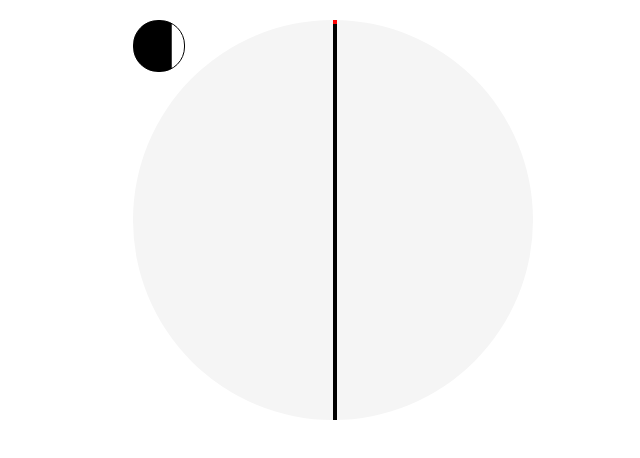
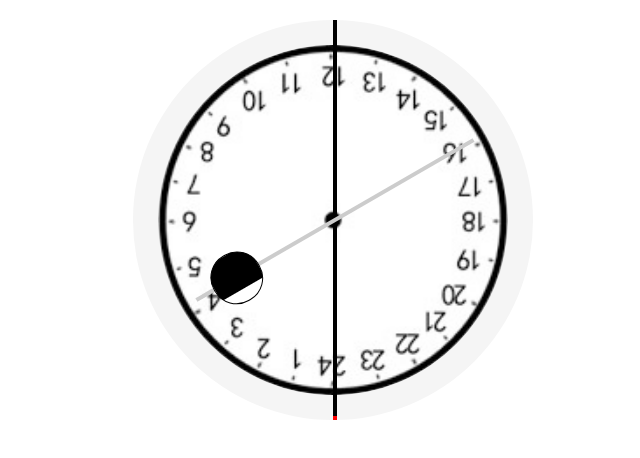
Before and after one commit to piperlorraine/clock, a plain HTML site: page index.html in a window 1280 px wide. Shown: the whole page, without its empty margins (307-947 px from the left). Drawn offline with nearby package versions, Linux system fonts and the light colour scheme.

Commit message:
starting on moon positioning

```diff
--- /dev/null
+++ b/clock.css
@@ -0,0 +1,60 @@
+.clock {
+	position:relative;
+	width:400px;
+	height:400px;
+	margin:20px auto;
+	background-color:#f5f5f5;
+	border-radius:200px;
+}
+
+.clock__face {
+	width:350px;
+	height:350px;
+	left:25px;
+	top:25px;
+	position:relative;
+	border-radius:175px;
+	overflow:hidden;
+	background:transparent url(images/24-hours.jpg) no-repeat 0 0 / 100% 100%;
+}
+
+.clock__pointer {
+	position:absolute;
+	left:50%;
+	top:0;
+    transform: translateX(-50%);
+    -webkit-transform: translateX(-50%);
+    -ms-transform: translateX(-50%);
+    -o-transform: translateX(-50%);
+    -moz-transform: translateX(-50%);
+	height:100%;
+	width:4px;
+	background-color:#000;
+	transition: transform .3s;
+}
+
+.clock__pointer--moon {
+	height:80%;
+	top:10%;
+	background-color:#ccc;
+}
+
+.clock__sun {
+	position:absolute;
+	width:4px;
+	height:4px;
+	background-color:#f00;
+	bottom:0;
+	left:0;
+}
+
+.clock__moon {
+	position:absolute;
+	bottom:20px;
+	left:-23px;
+	width:50px;
+	height:50px;
+	border-radius:25px;
+	border:1px solid #000;
+	background:url(images/moon.png) no-repeat;
+}
--- a/clock.js
+++ b/clock.js
@@ -3,13 +3,13 @@ var clock = {
 	}
 }
 
+/* to do: smooth transition by moving 1 degree every 4 minutes */
 var pointer = {
 	// moves at 15 degrees per hour for 24 hours
-
 	increment: 15,
 	rotated: 0,
 	speed: .3,
-	$el: $('.clock__pointer'),
+	$el: $('.clock__pointer--sun'),
 	move: function() {
 		var self = this;
 
@@ -29,11 +29,15 @@ var pointer = {
 
 		setTimeout( function(){ self.move() }, 60*60*1000);
 	},
-	init: function(hour) {
+	init: function(time) {
 		var self = this;
-		this.rotated = hour;
+		this.rotated = time.getHours() * this.increment;
 		this.$el.css('transform','rotate('+this.rotated+'deg)');
-		setTimeout( function(){ self.move() }, 60*60*1000);
+
+		var millisecondsLeft = (time.getMinutes() * 60 + time.getSeconds()) * 1000 + time.getMilliseconds();
+		millisecondsLeft = 60*60*1000 - millisecondsLeft;
+
+		setTimeout( function(){ self.move() }, millisecondsLeft);
 	}
 };
 
@@ -41,13 +45,136 @@ var sun = {
 };
 
 var moon = {
+	$mainEl: $('.clock__pointer--moon'),
 	$el: $('.clock__moon'),
-	position: function() {},
-	setPhase: function() {
-		var now = new Date();
-		var year = now.getFullYear();
+	getSumR: function(d,m,m2,f,e) {
+		var nums = [
+			Math.cos(m2) * e * -20905355,
+			Math.cos(2 * d - m2) * e * -3699111,
+			Math.cos(2 * d) * e * -2955968,
+			Math.cos(2 * m2) * e * -569925,
+			Math.cos(m) * e * 48888,
+			Math.cos(2 * f) * e * -3149,
+			Math.cos(2 * d - 2 * m2) * e * 246158,
+			Math.cos(2 * d - m - m2) * e * -152138,
+			Math.cos(2 * d + m) * e * -170733,
+			Math.cos(2 * d - m) * e * -204586,
+			Math.cos(m - m2) * e * -129620,
+			Math.cos(d) * e * 108743,
+			Math.cos(m + m2) * e * 104755,
+			Math.cos(2 * d - 2 * f) * e * 10321,
+			//Math.cos(m2 + 2 * f) * e,
+			Math.cos(m2 - 2 * f) * e * 79661,
+			Math.cos(4 * d - m2) * e * -34782,
+			Math.cos(3 * m2) * e * -23210,
+			Math.cos(4 * d - 2 * m2) * e * -21636,
+			Math.cos(2 * d + m - m2) * e * 24208,
+			Math.cos(2 * d + m) * e * 30824,
+			Math.cos(d - m2) * e * -8379,
+			Math.cos(d + m) * e * -16675,
+			Math.cos(2 * d - m + m2) * e * -12831,
+			Math.cos(2 * d + 2 * m2) * e * -10445,
+			Math.cos(4 * d) * e * -11650,
+			Math.cos(2 * d - 3 * m2) * e * 14403,
+			Math.cos(m - 2 * m2) * e * -7003,
+			//Math.cos(2 * d - m2 + 2 * f) * e,
+			Math.cos(2 * d - m - 2 * m2) * e * 10056,
+			Math.cos(d + m2) * e * 6322,
+			Math.cos(2 * d - 2 * m) * e * -9884,
+			Math.cos(m + 2 * m2) * e * 5751,
+			//Math.cos(2 * m) * e,
+			Math.cos(2 * d - 2 * m - m2) * e * -4950,
+			Math.cos(2 * d + m2 - 2 * f) * e * 4130,
+			//Math.cos(2 * d + 2 * f) * e,
+			Math.cos(4 * d - m - m2) * e * -3958,
+			//Math.cos(2 * m2 + 2 * f) * e,
+			Math.cos(3 * d - m2) * e * 3258,
+			Math.cos(2 * d + m + m2) * e * 2616,
+			Math.cos(4 * d - m - 2 * m2) * e * -1897,
+			Math.cos(2 * m - m2) * e * -2117,
+			Math.cos(2 * d + 2 * m - m2) * e * 2354,
+			//Math.cos(2 * d + m - 2 * m2) * e,
+			//Math.cos(2 * d - m - 2 * f) * e,
+			Math.cos(4 * d + m2) * e * -1423,
+			Math.cos(4 * m2) * e * -1117,
+			Math.cos(4 * d - m) * e * -1571,
+			Math.cos(d - 2 * m2) * e * -1739,
+			//Math.cos(2 * d + m - 2 * f) * e,
+			Math.cos(2 * m - 2 * f) * e * -4421,
+			//Math.cos(d + m + m2) * e,
+			//Math.cos(3 * d - 2 * m2) * e,
+			//Math.cos(4 * d - 3 * m2) * e,
+			//Math.cos(2 * d - m + 2 * m2) * e,
+			Math.cos(2 * m + m2) * e * 1165,
+			//Math.cos(d + m - m2) * e,
+			//Math.cos(2 * d + 3 * m2) * e,
+			Math.cos(2 * d - m2 - 2 * f) * e * 8752
+		];
+		return nums.reduce(add, 0);
+	},
+	reduceDegree: function(num) {
+		return num - 360 * Math.floor(num / 360);
+	},
+	setPosition: function(time) {
+		var year = time.getUTCFullYear();
+		var month = time.getUTCMonth() + 1;
+		var day = time.getUTCDate() + ((time.getUTCHours()+1) * 60 + time.getUTCMinutes() + 1) / 1440;
+		var a = Math.floor(year/100);
+		var b = 2 - a + Math.floor(a / 4);
+
+		if(month <= 2) {
+			year--;
+			month += 12;
+		}
+		var jde = Math.floor(365.25 * (year + 4716)) + Math.floor(30.6001 * ( month + 1)) + day + b - 1524.5;
+		console.log("jde: "+jde);
+
+		var t = (jde - 2451545) / 36525;
+		var d = 297.8501921 + 445267.1114034 * t
+				- .0018819 * Math.pow(t,2)
+				+ Math.pow(t,3) / 545868
+				- Math.pow(t,4) / 113065000;
+		var m = 357.5291092 + 35999.0502909 * t
+				- .0001536 * Math.pow(t,2)
+				+ Math.pow(t,3) / 24490000;
+		var m2 = 134.9633964 + 477198.8675055 * t
+				+ .0087414 * Math.pow(t,2)
+				+ Math.pow(t,3) / 69699
+				- Math.pow(t,4) / 14712000;
+		var f = 93.2720950 + 483202.0175233 * t
+				- .0036539 * Math.pow(t,2)
+				- Math.pow(t,3) / 3526000
+				+ Math.pow(t,4) / 863310000;
+		var e = 1 - .002516 * t - .0000074 * Math.pow(t,2);
+
+		d = this.reduceDegree(d);
+		m = this.reduceDegree(m);
+		m2 = this.reduceDegree(m2);
+		f = this.reduceDegree(f);
+
+		console.log("t: "+t);
+		console.log("d: "+d);
+		console.log("m: "+m);
+		console.log("m2: "+m2);
+		console.log("f: "+f);
+		console.log("e: "+e);
+
+		var sumR = this.getSumR(d,m,m2,f,e);
+		var delta = 385000.56 + sumR/1000;
+		var deg = Math.cos(6378.14 / delta);
+		console.log("deg1: "+deg);
+		deg = Math.round((deg % 1) * 60);
+		console.log("deg2: "+deg);
+		this.$mainEl.css('transform','rotate('+deg+'deg)');
+
+		console.log("sumR: "+sumR);
+		console.log("delta: "+delta);
+		console.log("deg: "+deg);
+	},
+	setPhase: function(time) {
+		var year = time.getFullYear();
 		var start = new Date(year, 0, 0);
-		var diff = now - start;
+		var diff = time - start;
 		var oneDay = 1000 * 60 * 60 * 24;
 		var day = Math.round(diff / oneDay) / 365;
 		var date = year + day;
@@ -55,6 +182,7 @@ var moon = {
 		var k = (date - 2000.01643835616) * 12.3685;
 
 		this.$el.css('background-position',-100 * (k % 1)+'px 0');
+		this.setPosition(time);
 	},
 };
 
@@ -66,36 +194,56 @@ var bohemian = {
 
 
 $(function() {
-	//pointer.init(0);
-	moon.setPhase();
+	var now = new Date();
+	pointer.init(now);
+	moon.setPhase(now);
 });
 
 
-	/*
-	var t = k/1236.85;
-	var jde = 2451550.09766 + (29.530588861 * k)
+
+// note: only good for later than year 2000 predictions
+function getNextMoon(date, phase) {
+	var k = (date - 2000.01643835616) * 12.3685,
+		i = 0;
+	var decimal = k % 1;
+
+	if(decimal > phase) {
+		i++;
+	}
+	k = Math.floor(k) + i + phase;
+
+	var t = k/1236.85,
+		jde = 2451550.09766 + (29.530588861 * k)
 			+ (.000154 * Math.pow(t,2))
 			- (.000000150 * Math.pow(t,3))
-		+ (.00000000073 * Math.pow(t,5));
-	var m = 2.5534 + 29.10535670 * k
+			+ (.00000000073 * Math.pow(t,5)),
+		m = 2.5534 + 29.10535670 * k
 			- (.0000014 *	 Math.pow(t,2))
-		- (.00000011 *  Math.pow(t,3));
-	var m2 = 201.5643
-		+ 385.81693528 * k
+			- (.00000011 *  Math.pow(t,3)),
+		m2 = 201.5643 + 385.81693528 * k
 			+ (.0107582 *  Math.pow(t,2))
 			+ (.00001238 *  Math.pow(t,3))
-		- (.000000058 *  Math.pow(t,4));
-	var f = 160.7108 + 390.67050284 * k - (.0016118 *  Math.pow(t,2)) - (.00000227 *  Math.pow(t,3)) - (.000000058 *  Math.pow(t,4));
-	var om = 124.7746 - 1.56375588 * k + (.0020672 *  Math.pow(t,2)) + (.00000215 *  Math.pow(t,3));
-	var e = 1 - .002516 * t - .0000074 * Math.pow(t,2);
+			- (.000000058 *  Math.pow(t,4)),
+		f = 160.7108 + 390.67050284 * k
+			- (.0016118 *  Math.pow(t,2))
+			- (.00000227 *  Math.pow(t,3))
+			- (.000000058 *  Math.pow(t,4)),
+		om = 124.7746 - 1.56375588 * k
+			+ (.0020672 *  Math.pow(t,2))
+			+ (.00000215 *  Math.pow(t,3)),
+		e = 1 - .002516 * t
+			- .0000074 * Math.pow(t,2);
+	console.log(jde);
+	console.log(t);
+	//corrections(m2,m,f,om,e,phase); // potentially rad
+}
 
-	corrections(m2,m,f,om,e); // potentially rad
-	*/
+function corrections(m2,m,f,om,e,p) {
+	// for new moon
+	var nums = [];
 
-
-function corrections(m2,m,f,om,e) {
-	// for new moon
-	var nums = [
+	if(p == 0) {
+		nums = [
 			-.4072 * Math.sin(m2),
 			.17241 * e * Math.sin(m),
 			.01608 * Math.sin(2 * m2),
@@ -122,10 +270,12 @@ function corrections(m2,m,f,om,e) {
 			-.00002 * Math.sin(3 * m2 + m),
 			.00002 * Math.sin(4 * m2)
 		]
+	}
 
 	var sum = nums.reduce(add, 0);
 	console.log(sum);
 }
+
 function add(a, b) {
     return a + b;
 }
--- a/index.html
+++ b/index.html
@@ -1,53 +1,20 @@
 <html>
 <head>
 <title>Astronomical clock</title>
+<link type="text/css" rel="stylesheet" href="clock.css" />
 </head>
-<style>
-	.clock {
-		position:relative;
-		width:400px;
-		height:400px;
-		margin:20px auto;
-		background-color:#f5f5f5;
-		border-radius:200px;
-	}
-
-	.clock__pointer {
-		position:absolute;
-		left:50%;
-		height:100%;
-		border-right:2px solid #000;
-		border-left:2px solid #000;
-		transition: transform .3s;
-	}
-	.clock__sun {
-		position:absolute;
-		left:-2px;
-		top:0;
-		width:4px;
-		height:4px;
-		background-color:#f00;
-	}
-	.clock__moon {
-		width:50px;
-		height:50px;
-		border-radius:25px;
-		border:1px solid #000;
-		background:url(moon.png) no-repeat;
-	}
-
-</style>
 
 <body>
 <div class="clock">
 	<div class="clock__bohemian"></div>
-	<div class="clock__face">
-		<div class="clock__pointer">
-			<div class="clock__sun"></div>
-		</div>
+	<div class="clock__face"></div>
+	<div class="clock__pointer clock__pointer--sun">
+		<div class="clock__sun"></div>
+	</div>
+	<div class="clock__pointer clock__pointer--moon">
 		<div class="clock__moon"></div>
-		<div class="clock__signs"></div>
 	</div>
+	<div class="clock__signs"></div>
 </div>
 
 <script src="https://code.jquery.com/jquery-3.1.1.min.js" integrity="sha256-hVVnYaiADRTO2PzUGmuLJr8BLUSjGIZsDYGmIJLv2b8=" crossorigin="anonymous"></script>
```
Also changed, not shown: images/24-hours.jpg (added), images/moon.png (renamed from moon.png). Lines whose indentation alone changed are shown as unchanged.
